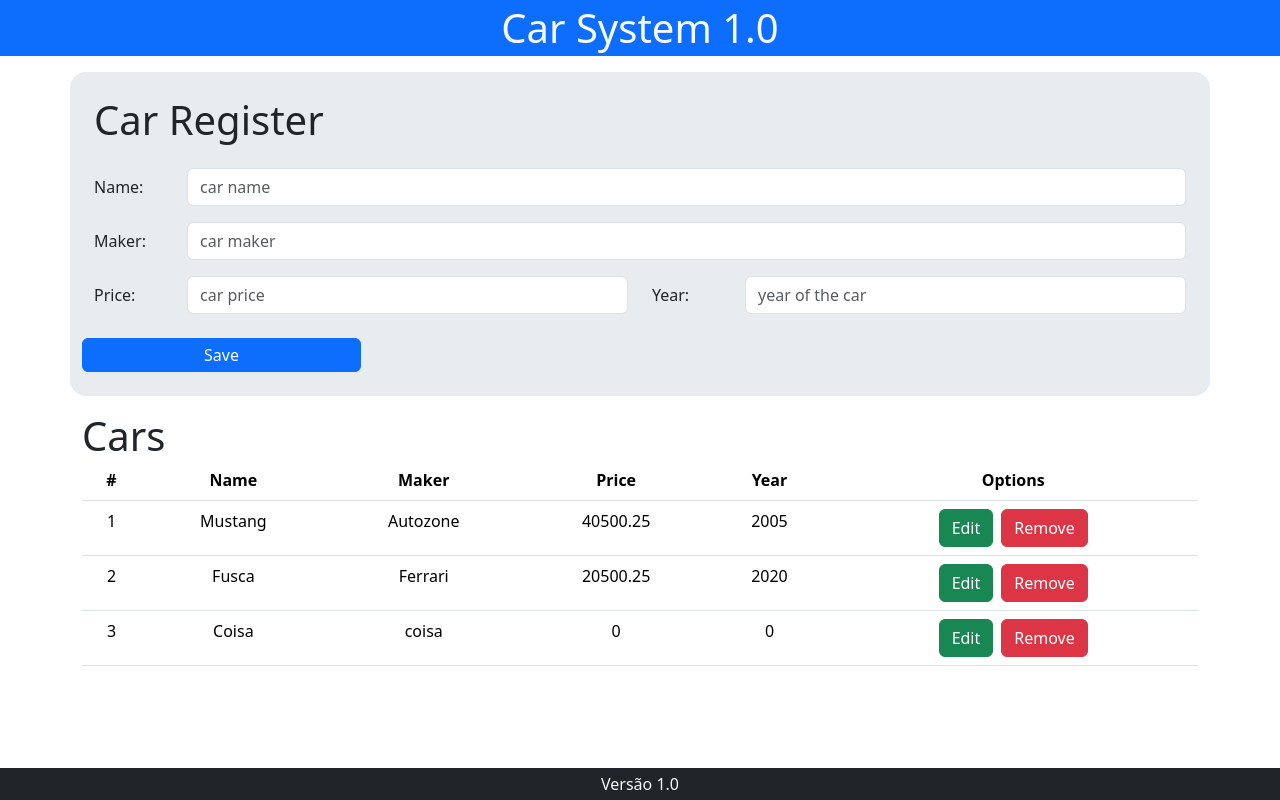
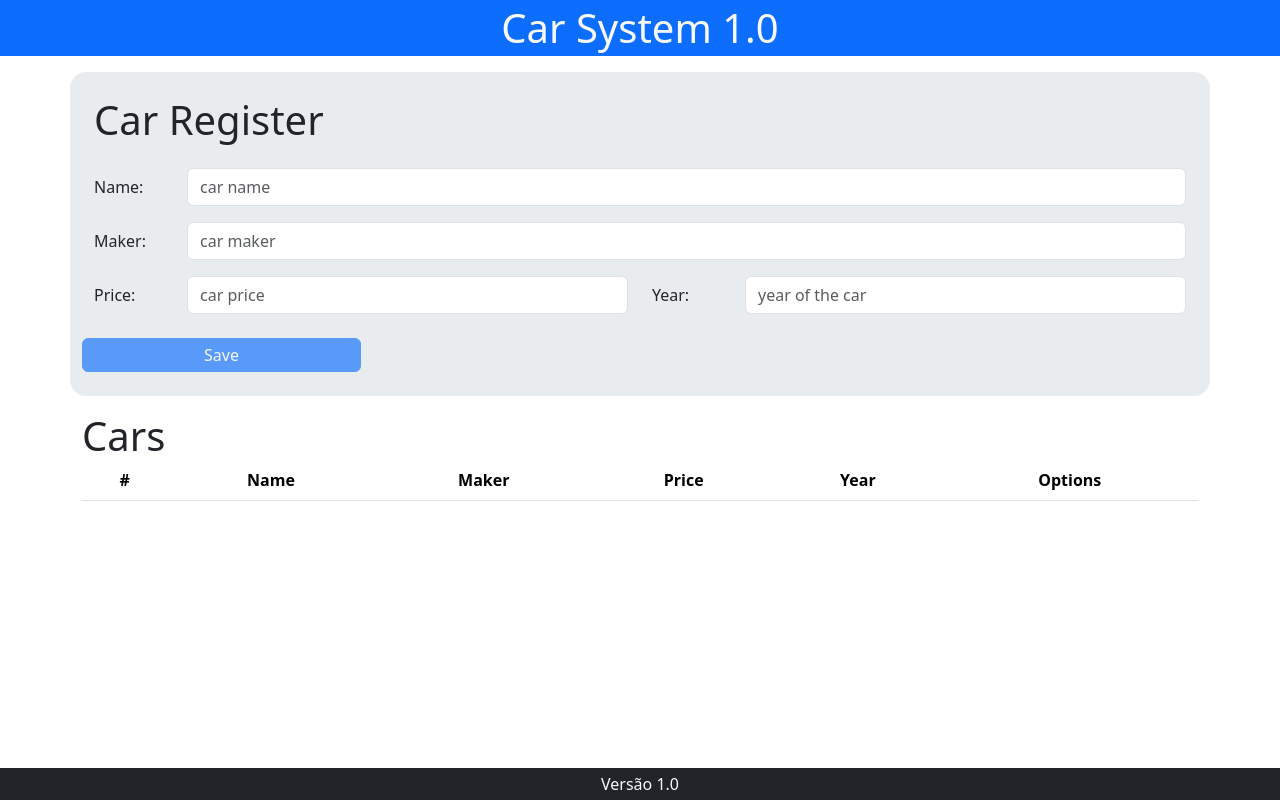
Before and after one commit to AngeloModanez/Bootcamp-devjr-modulo03-CarRegistration, an Angular app: page / in a window 1280 px wide. Built offline with nearby package versions, Linux system fonts and the light colour scheme.

Commit message:
feat: metodo save close #17

```diff
--- a/src/app/app-module.ts
+++ b/src/app/app-module.ts
@@ -8,6 +8,7 @@ import { NgbModule } from '@ng-bootstrap/ng-bootstrap';
 import { Footer } from './components/footer/footer';
 import { CarForms } from './components/car-forms/car-forms';
 import { CarTable } from './components/car-table/car-table';
+import { FormsModule } from '@angular/forms';
 
 @NgModule({
   declarations: [
@@ -20,7 +21,8 @@ import { CarTable } from './components/car-table/car-table';
   imports: [
     BrowserModule,
     AppRoutingModule,
-    NgbModule
+    NgbModule,
+    FormsModule
   ],
   providers: [
     provideBrowserGlobalErrorListeners()
--- a/src/app/app.html
+++ b/src/app/app.html
@@ -1,4 +1,3 @@
 <app-header />
-<app-car-forms />
 <app-car-table />
 <app-footer />
--- a/src/app/components/car-forms/car-forms.html
+++ b/src/app/components/car-forms/car-forms.html
@@ -2,34 +2,38 @@
   <div class="display-6 mb-4">Car Register</div>
   <div class="row">
     <div class="col-md-12">
-      <form>
+      <form #carForms="ngForm">
         <div class="row mb-3">
           <label for="name" class="col-sm-1 col-form-label">Name:</label>
           <div class="col-sm-11">
-            <input type="text" id="name" name="name" placeholder="car name" class="form-control" required />
+            <input [(ngModel)]="carForm.name" type="text" id="name" name="name" placeholder="car name"
+              class="form-control" required />
           </div>
         </div>
 
         <div class="row mb-3">
           <label for="maker" class="col-sm-1 col-form-label">Maker:</label>
           <div class="col-sm-11">
-            <input type="text" id="maker" name="maker" placeholder="car maker" class="form-control" required />
+            <input [(ngModel)]="carForm.maker" type="text" id="maker" name="maker" placeholder="car maker"
+              class="form-control" required />
           </div>
         </div>
 
         <div class="row mb-3">
           <label for="price" class="col-sm-1 col-form-label">Price:</label>
           <div class="col-sm-5">
-            <input type="number" id="price" name="price" placeholder="car price" class="form-control" required />
+            <input [(ngModel)]="carForm.price" type="number" id="price" name="price" placeholder="car price"
+              class="form-control" required />
           </div>
           <label for="year" class="col-sm-1 col-form-label">Year:</label>
           <div class="col-sm-5">
-            <input type="number" id="year" name="year" placeholder="year of the car" class="form-control" required />
+            <input [(ngModel)]="carForm.year" type="number" id="year" name="year" placeholder="year of the car"
+              class="form-control" required />
           </div>
         </div>
 
         <div class="row mt-4">
-          <button class="p-1 btn btn-primary col-sm-3">Save</button>
+          <button class="p-1 btn btn-primary col-sm-3" (click)="save()" [disabled]="carForms.invalid">Save</button>
         </div>
       </form>
     </div>
--- a/src/app/components/car-forms/car-forms.ts
+++ b/src/app/components/car-forms/car-forms.ts
@@ -1,4 +1,5 @@
-import { Component } from '@angular/core';
+import { Component, input, output } from '@angular/core';
+import { CarModel } from '../../models/CarModel';
 
 @Component({
   selector: 'app-car-forms',
@@ -7,5 +8,12 @@ import { Component } from '@angular/core';
   styleUrl: './car-forms.css',
 })
 export class CarForms {
+  carForm: CarModel = {} as CarModel;
+  car = input<CarModel>({} as CarModel);
+  saveEmitter = output<CarModel>();
 
+  save() {
+    this.saveEmitter.emit(this.carForm);
+    this.carForm = {} as CarModel;
+  }
 }
--- a/src/app/components/car-table/car-table.html
+++ b/src/app/components/car-table/car-table.html
@@ -1,3 +1,5 @@
+<app-car-forms [car]="car" (saveEmitter)="save($event)" />
+
 <div class="container mt-3 mb-5">
   <div class="display-6">Cars</div>
   <table class="table">
--- a/src/app/components/car-table/car-table.ts
+++ b/src/app/components/car-table/car-table.ts
@@ -1,4 +1,5 @@
 import { Component } from '@angular/core';
+import { CarModel } from '../../models/CarModel';
 
 @Component({
   selector: 'app-car-table',
@@ -7,27 +8,14 @@ import { Component } from '@angular/core';
   styleUrl: './car-table.css',
 })
 export class CarTable {
-  cars = [
-    {
-      id: 1,
-      name: 'Mustang',
-      maker: 'Autozone',
-      price: 40500.25,
-      year: 2005
-    },
-    {
-      id: 2,
-      name: 'Fusca',
-      maker: 'Ferrari',
-      price: 20500.25,
-      year: 2020
-    },
-    {
-      id: 3,
-      name: 'Coisa',
-      maker: 'coisa',
-      price: 0,
-      year: 0
-    },
-  ]
+  car: CarModel = {} as CarModel;
+  cars: CarModel[] = []
+
+  countId: number = 1;
+
+  save(car: CarModel) {
+    car.id = this.countId;
+    this.countId++;
+    this.cars.push(car);
+  }
 }
```
